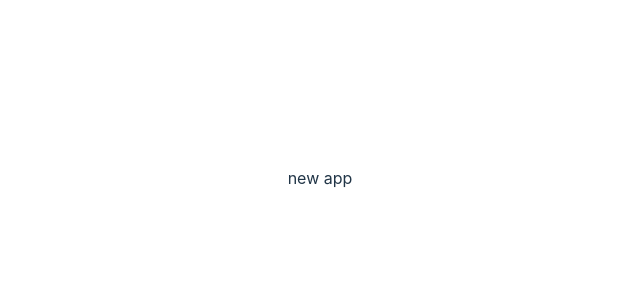
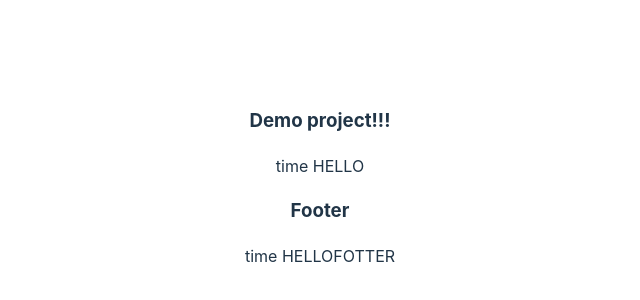
Before and after one commit to Shyshkanova2005/React-Step, a React (Vite) app in the folder vite-project/: page / in a window 1280 px wide. Shown: the part 222-522 px from the top of the page, without its empty margins (320-960 px from the left). Built offline with nearby package versions, Linux system fonts and the light colour scheme.

Commit message:
add header and footer

```diff
--- a/vite-project/src/App.jsx
+++ b/vite-project/src/App.jsx
@@ -2,14 +2,21 @@ import { useState } from 'react'
 import reactLogo from './assets/react.svg'
 import viteLogo from '/vite.svg'
 import './App.css'
+import Footer from './components/Footer'
+import Header2 from './components/Header/Header2'
+
+
 
 function App() {
   const [count, setCount] = useState(0)
 
   return (
     <div>
-       new app
+      <Header2/>
+       <Footer/>
     </div>
+
+
   )
 }
 
--- /dev/null
+++ b/vite-project/src/components/Footer.jsx
@@ -0,0 +1,11 @@
+export default function Footer() {
+
+    return (
+        <div>
+             <h3>Footer</h3>
+            <span>time {"helloFotter".toUpperCase()} </span>
+        </div>
+
+
+    )
+}
--- /dev/null
+++ b/vite-project/src/components/Header/Header2.jsx
@@ -0,0 +1,10 @@
+export default function Header2() {
+
+    return (
+        <div>
+          <h3>Demo project!!!</h3>
+            <span>time {"hello".toUpperCase()} </span>
+        </div>
+
+    )
+}
```
